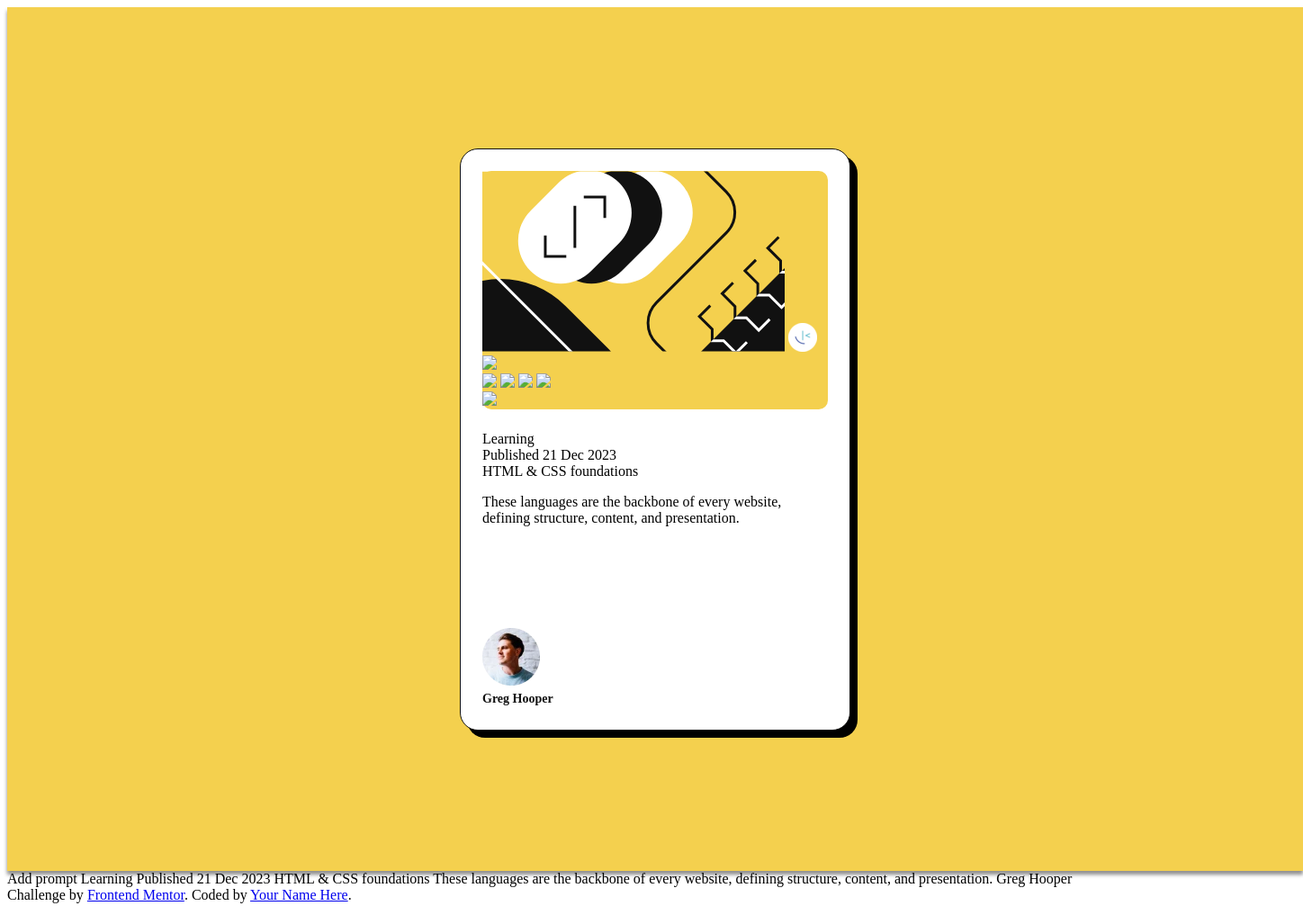
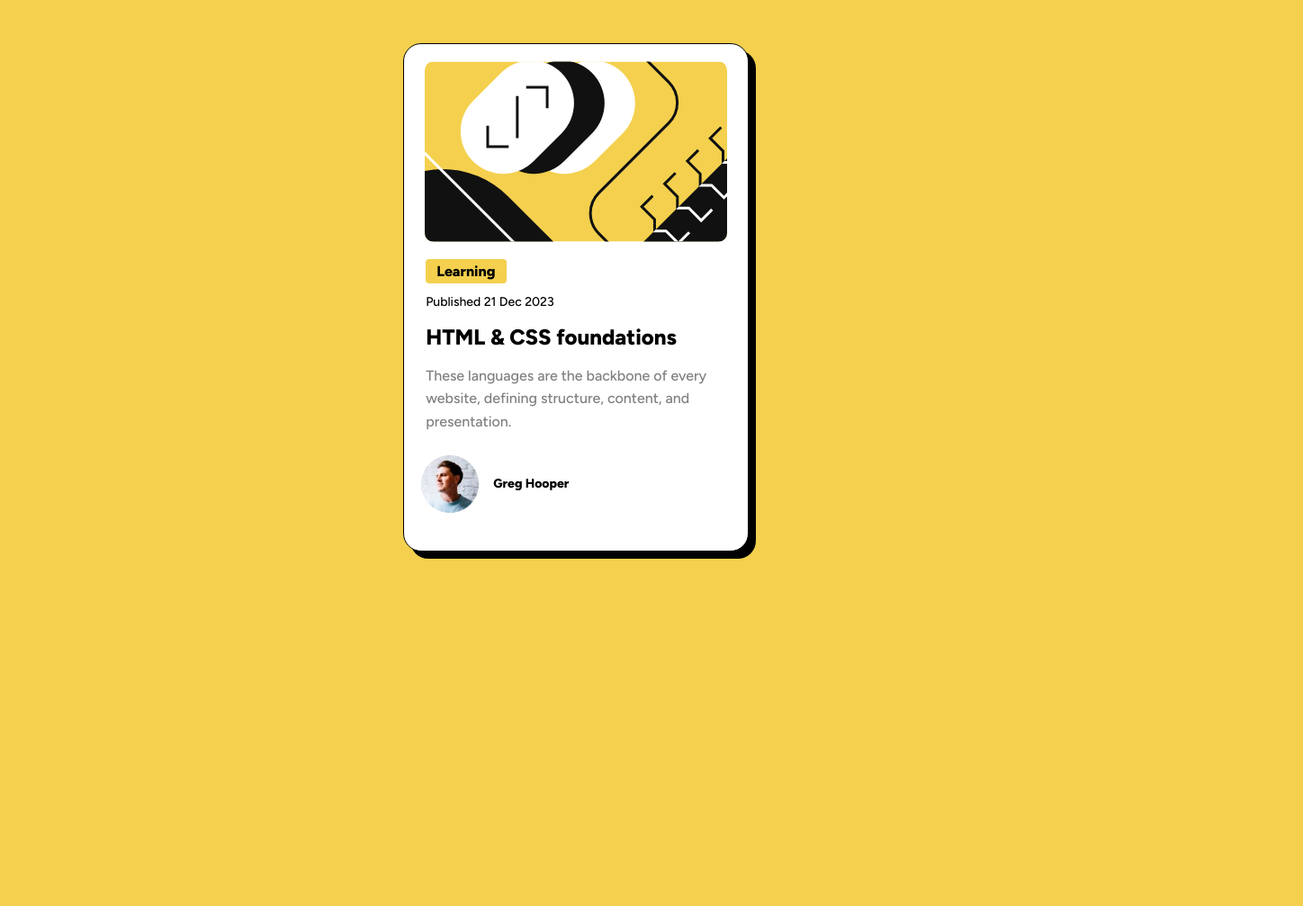
Before and after one commit to epicpgh/FrontendMentorBlogCard-EvanMiller, a plain HTML site: page index.html in a window 1280 px wide. Shown: the whole page at 90% size, 1448 px wide, since content can reach past the window. After the commit the page ends 800 px from the top, so only its background shows below. Drawn offline with Linux system fonts and the light colour scheme.

Commit message:
erased most code and simplified my workflow.  Agreed that using figma code sometimes makes a terrible mess

```diff
--- a/index.html
+++ b/index.html
@@ -1,81 +1,36 @@
 <!DOCTYPE html>
 <html lang="en">
+
 <head>
   <meta charset="UTF-8">
-  <meta name="viewport" content="width=device-width, initial-scale=1.0"> <!-- displays site properly based on user's device -->
-  <link rel="stylesheet"  href="styles.css">
-  <meta name="description" content="Frontend Mentor | Blog preview card">
-  <link rel="icon" type="image/png" sizes="32x32" href="./assets/images/favicon-32x32.png">
+  <meta name="viewport" content="width=device-width, initial-scale=1.0">
+  <link rel="preconnect" href="https://fonts.googleapis.com">
+  <link rel="preconnect" href="https://fonts.gstatic.com" crossorigin>
+  <link href="https://fonts.googleapis.com/css2?family=Figtree:wght@500;800&display=swap" rel="stylesheet">
+  <link rel="stylesheet" href="styles.css">
+  <title>Blog Preview Component</title>
+</head>
 
-  <title>Frontend Mentor | Blog preview card</title>
-
-</head>
 <body>
-  <div class="desktop" data-model-id="28:3">
-    <div class="card">
-      <div class="blog-image">
-        <div class="group">
-          <div class="overlap">
-            <div class="overlap-wrapper">
-              <div class="overlap-group">
-                <div class="div">
-                  <div class="rectangle"></div>
-                  <div class="rectangle-2"></div>
-                  <div class="rectangle-3"></div>
-                  <div class="rectangle-4"></div>
-                  <img class="vector" src="./blog-preview-card-main/assets/images/illustration-article.svg" />
-                  <img class="img" src="./blog-preview-card-main/assets/images/favicon-32x32.png" />
-                </div>
-                <div class="rectangle-5"></div>
-              </div>
-            </div>
-            <img class="vector-2" src="./blog-preview-card-main/" />
-            <div class="group-2">
-              <img class="group-3" src="img/group-5.png" />
-              <img class="vector-3" src="img/vector-10.svg" />
-              <img class="vector-4" src="img/vector-11.svg" />
-              <img class="vector-5" src="img/vector-12.svg" />
-            </div>
-            <img class="mask-group" src="img/mask-group.png" />
-          </div>
-        </div>
+  <section id="main-card" class="blog-card">
+    <div class="card-img">
+      <img src="./blog-preview-card-main/assets/images/illustration-article.svg" alt="Featured Image">
+    </div>
+    <div class="card-text">
+      <div class="yellow-bg">
+        <h4>Learning</h4>
       </div>
-      <div class="content">
-        <div class="category"><div class="text-wrapper">Learning</div>
-      </div>
-        <div class="publish-date">Published 21 Dec 2023</div>
-        <div class="title">HTML &amp; CSS foundations</div>
-        <p class="description">
-          These languages are the backbone of every website, defining structure, content, and presentation.
-        </p>
-      </div>
-      <div class="author">
-        <img class="userpic" src="./blog-preview-card-main/assets/images/image-avatar.webp" />
-        <div class="authorname">Greg Hooper</div>
-      </div>
+      <p class="published-date">Published 21 Dec 2023</p>
+      <a href="#">
+        <h2 class="blog-post-title">HTML & CSS foundations</h2>
+      </a>
+      <p class="preview-text">These languages are the backbone of every website, defining structure, content, and
+        presentation.</p>
     </div>
-  </div>
+    <div class="blog-post-avatar-container">
+      <img src="./blog-preview-card-main/assets/images/image-avatar.webp" alt="Blog Post Author Avatar">
+      <h4>Greg Hooper</h4>
+    </div>
+  </section>
 </body>
 </html>
-
-Add prompt
-
-
-
-
-  Learning
-
-  Published 21 Dec 2023
-
-  HTML & CSS foundations
-
-  These languages are the backbone of every website, defining structure, content, and presentation.
-
-  Greg Hooper
-
-  <div class="attribution">
-    Challenge by <a href="https://www.frontendmentor.io?ref=challenge" target="_blank">Frontend Mentor</a>.
-    Coded by <a href="#">Your Name Here</a>.
-  </div>
-</body>
-</html>
--- a/styles.css
+++ b/styles.css
@@ -1,54 +1,103 @@
-.desktop{
-display: flex;
-width: 1440px;
-height: 960px;
-justify-content: center;
-align-items: center;
-background: var(--color-yellow, #F4D04E);
-box-shadow: 0px 4px 4px 0px rgba(0, 0, 0, 0.25), 0px 4px 4px 0px rgba(0, 0, 0, 0.25);
+* {
+    margin: 0;
+    padding: 0;
+    box-sizing: border-box;
+    font-family: 'Figtree', sans-serif;
+  }
+
+  body {
+    background-color: #F4D04E;
+  }
+
+  a {
+    color: #000;
+    text-decoration: none;
+
 
   }
-.card{
-    display: flex;
+
+  #main-card {
     width: 384px;
-    padding: var(--spacing-200, 24px);
-    flex-direction: column;
-    align-items: flex-start;
-    gap: var(--spacing-200, 24px);
-    flex-shrink: 0;
+    height: 565px;
+    background-color: #fff;
     border-radius: 20px;
-border: 1px solid var(--color-gray-950, #111);
-background: var(--color-white, #FFF);
+    border: 1px solid black;
     box-shadow: 8px 8px 0px 0px #000;
+    padding: 1.2rem;
+    margin: 3rem auto;
   }
-.blog-image{
+
+  .card-img {
     display: flex;
     align-items: center;
-align-self: stretch;
+    justify-content: center;
+  }
+
+  .card-img img {
     border-radius: 10px;
-background: var(--color-yellow, #F4D04E);
   }
-.content{
-    height: 194px;
-    display: 336px;
-    flex-direction: column;
-    align-items: flex-start;
-    gap: var(--spacing-100, 16px);
-    flex-shrink: 0;
+
+  .card-text {
+    margin-top: 1.2rem;
+    margin-left: 5px;
   }
-.author{
-    display: inline-block;
-    flex-direction: column;
-    align-items: flex-start;
-    gap: var(--spacing-100, 16px);
-    flex-shrink: 0;
+
+  .yellow-bg {
+    background-color: #F4D04E;
+    padding: 4px 12px;
+    border-radius: 4px;
+    width: 90px;
   }
-.authorname{
-    color: var(--color-gray-950, #111);
-/* text-preset-3-bold */
-font-family: Figtree;
-font-size: var(--font-size-text-preset-3, 14px);
-font-style: normal;
+
+  .published-date {
+    font-size: 14px;
+    font-weight: 500;
+    margin-top: .7rem;
+    margin-bottom: 1rem;
+  }
+
+  .blog-post-title {
+    font-size: 24px;
     font-weight: 800;
-line-height: 150%; /* 21px */
+    margin-top: .7rem;
+    margin-bottom: 1rem;
+    transition: color .2s ease-in;
   }
+
+  .blog-post-title:hover {
+    color: #F4D04E;
+  }
+
+  .preview-text {
+    color: #7f7f7f;
+    font-size: 16px;
+    font-weight: 500;
+    line-height: 1.6;
+    margin-bottom: 1.5rem;
+  }
+
+  .blog-post-avatar-container {
+    display: flex;
+    align-items: center;
+  }
+
+  .blog-post-avatar-container h4 {
+    margin-left: 1rem;
+    font-size: 14px;
+    font-weight: 800;
+  }
+
+
+
+  @media screen and (max-width: 500px) {
+
+    #main-card {
+      width: 90%;
+      margin: 2rem auto
+    }
+
+    .preview-card-img img {
+      width: 100%;
+    }
+
+  }
```
Also changed, not shown: 1 other file. Lines whose indentation alone changed are shown as unchanged.
